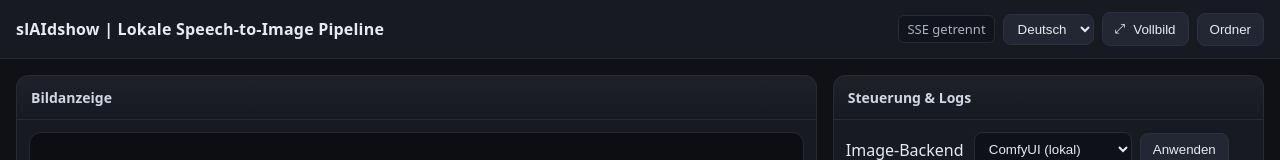
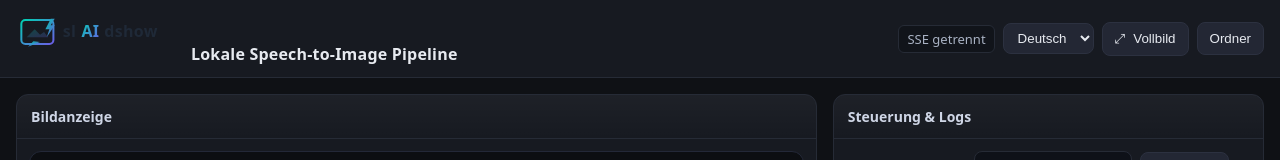
Before and after one commit to Betakontext/slAIdshow, a plain HTML site: page web/index.html in a window 1280 px wide. Shown: the top 160 px of the page. Drawn offline with Linux system fonts and the light colour scheme; no server answers.

Commit message:
Logo implementation in Ui

```diff
--- a/web/index.html
+++ b/web/index.html
@@ -2,7 +2,7 @@
 <html lang="de">
 <head>
   <meta charset="utf-8" />
-  <title>slAIdshow | Local Speech-to-Image Pipeline</title>
+  <title> slAIdshow | Speech-to-Image Pipeline</title>
   <meta name="viewport" content="width=device-width, initial-scale=1" />
   <style>
     :root {
@@ -175,7 +175,7 @@
 </head>
 <body>
   <header>
-    <div class="brand" id="brand-title">slAIdshow | Lokale Speech-to-Image Pipeline</div>
+    <div class="brand" id="brand-title">  &nbsp; &nbsp;     | Lokale Speech-to-Image Pipeline</div>
     <div class="toolbar">
       <span class="status" id="status">Verbinde…</span>
       <select id="lang-select" class="lang" title="Language">
@@ -387,7 +387,7 @@
     // ---------- i18n dictionary ----------
     const I18N = {
       de: {
-        brand: "slAIdshow | Lokale Speech-to-Image Pipeline",
+        brand: "Lokale Speech-to-Image Pipeline",
         status_connecting: "Verbinde…",
         status_connected: "Verbunden",
         status_ready: "Bereit",
@@ -483,7 +483,7 @@
         gallery_hint: "Klicke auf ein Miniaturbild, um es anzuzeigen.",
       },
       en: {
-        brand: "slAIdshow | Local Speech-to-Image Pipeline",
+        brand: "Local Speech-to-Image Pipeline",
         status_connecting: "Connecting…",
         status_connected: "Connected",
         status_ready: "Ready",
@@ -588,7 +588,7 @@
     function t(key) { return I18N[LANG][key] || key; }
 
     function applyI18N() {
-      document.getElementById('brand-title').textContent = t('brand');
+      document.getElementById('brand-title').innerHTML = `<img src="/assets/slAIdshow_logo.svg" alt="slAIdshow" height="48"> ${t('brand')}`;
       document.getElementById('title-viewer').textContent = t('title_viewer');
       document.getElementById('title-controls').textContent = t('title_controls');
       document.getElementById('img-caption').textContent = t('caption_none');
```
Also changed, not shown: 2 other files.
